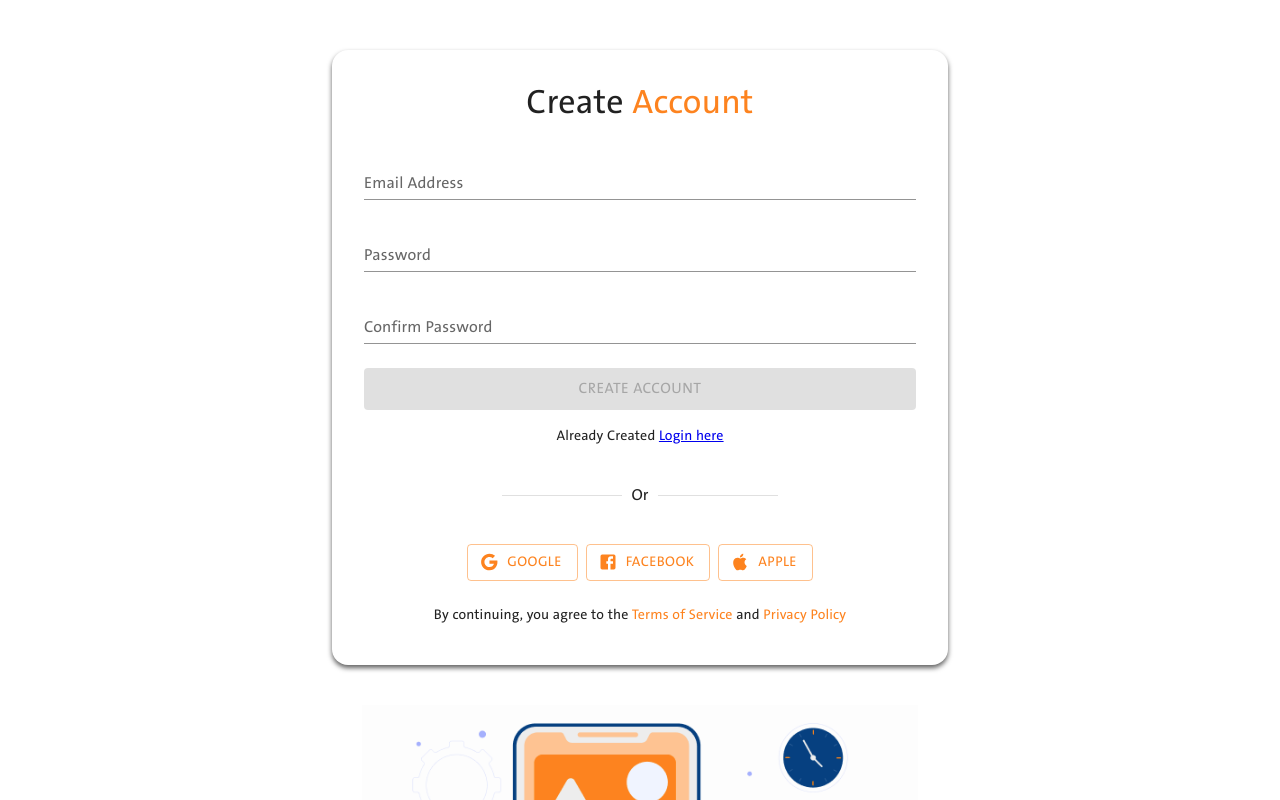
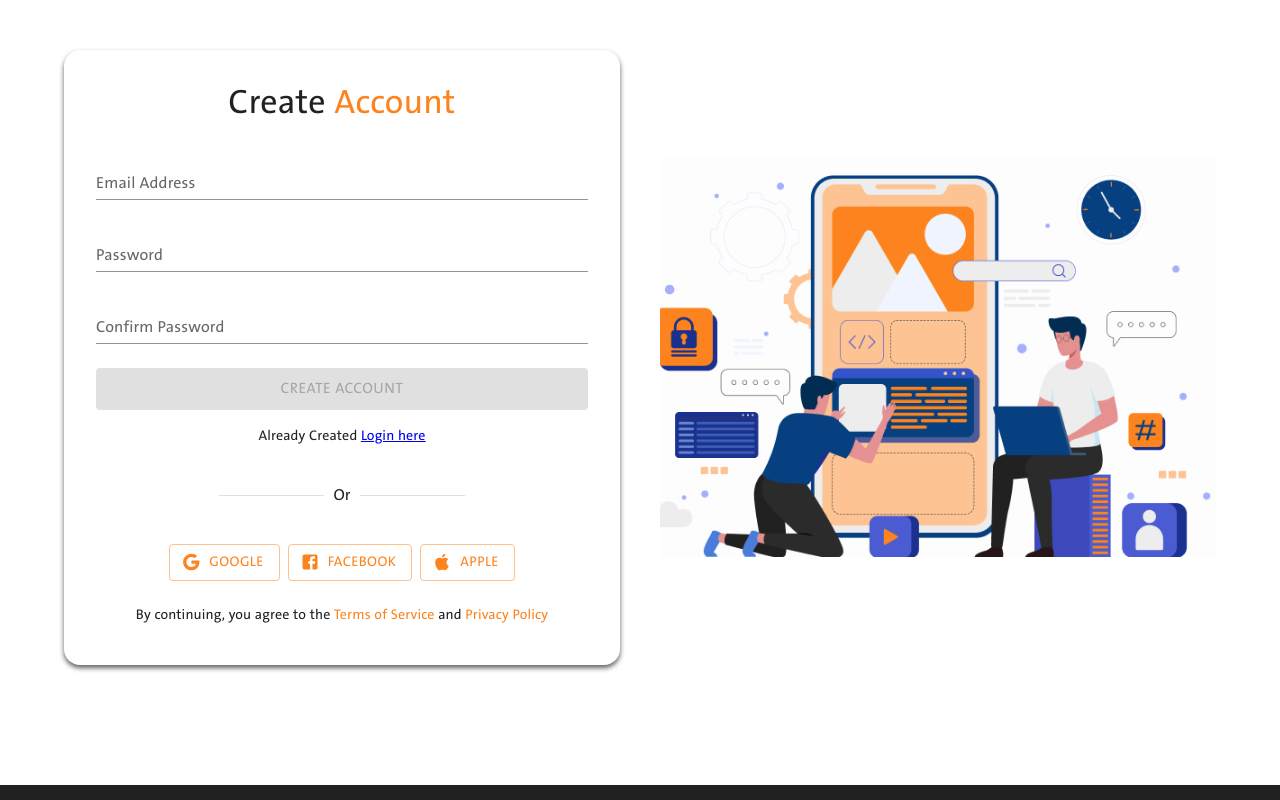
Before and after one commit to Abedalnabi/CSCBeyond, a React (Create React App) app in the folder client/: page /register in a window 1280 px wide. Shown: the top 800 px of the page. Built offline with nearby package versions, Linux system fonts and the light colour scheme; no server answers.

Commit message:
finish register #2

```diff
--- a/client/src/components/shared/register/sections/CreateAccountCard.js
+++ b/client/src/components/shared/register/sections/CreateAccountCard.js
@@ -6,6 +6,7 @@ import CustomTextField from '../../Utilities/CustomTextField/CustomTextField';
 import { register } from '../../../../api/RestfulAPI//user';
 import STATIC_TEXT from '../staticText';
 import { useValidation } from '../helper/useValidation';
+
 const CreateAccountCard = () => {
 	const theme = useTheme();
 	const navigate = useNavigate();
@@ -58,8 +59,14 @@ const CreateAccountCard = () => {
 	);
 
 	return (
-		<Grid item xs={12} md={6}>
-			<Card sx={{ borderRadius: '16px', boxShadow: `0 3px 5px ${theme.palette.grey[700]}`, padding: '16px' }}>
+		<Grid size={{ xs: 12, md: 6 }}>
+			<Card
+				sx={{
+					borderRadius: '16px',
+					boxShadow: `0 3px 5px ${theme.palette.grey[700]}`,
+					padding: '16px',
+				}}
+			>
 				<CardContent>
 					<Typography variant="h4" gutterBottom>
 						<span>{STATIC_TEXT.CREATE} </span>
@@ -77,8 +84,6 @@ const CreateAccountCard = () => {
 								onChange={handleChange}
 								error={!!fieldErrors[field.name]}
 								helperText={fieldErrors[field.name]}
-								fullWidth
-								sx={{ marginBottom: 2 }}
 							/>
 						))}
 
```
